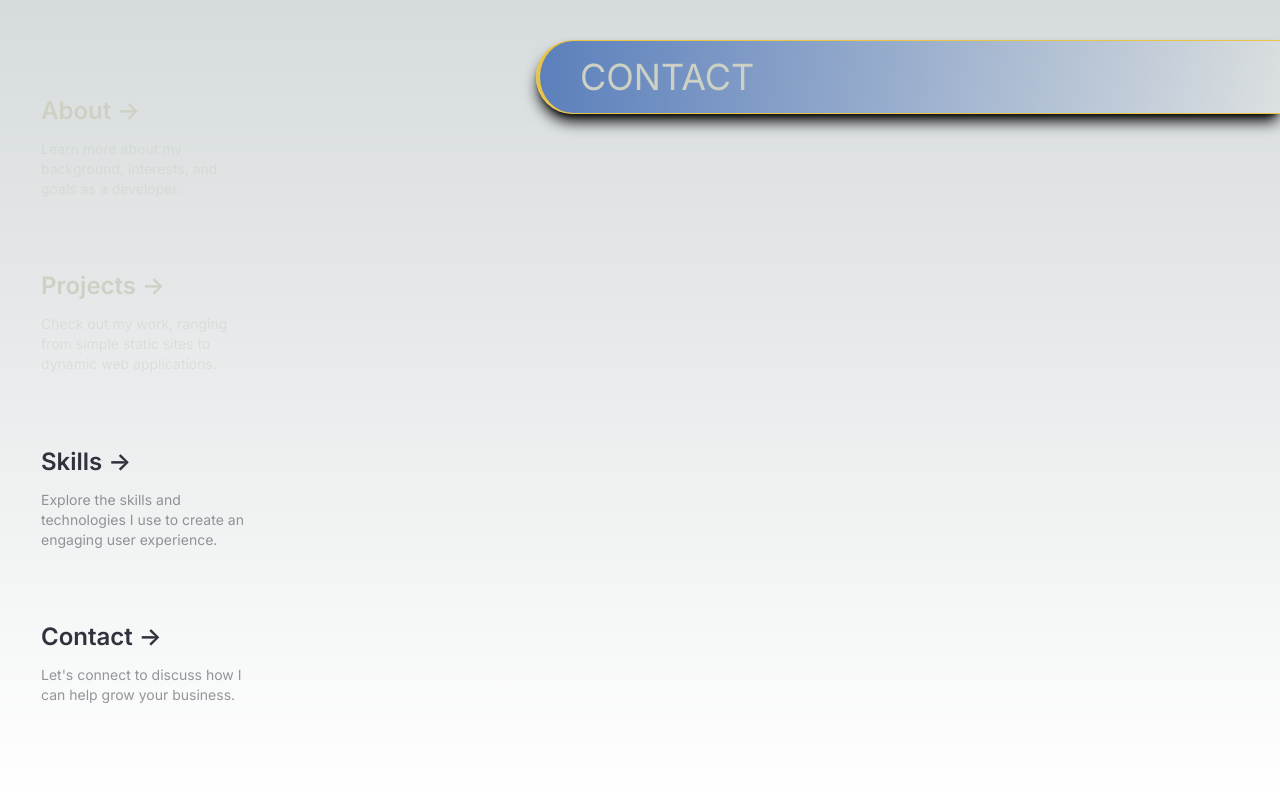
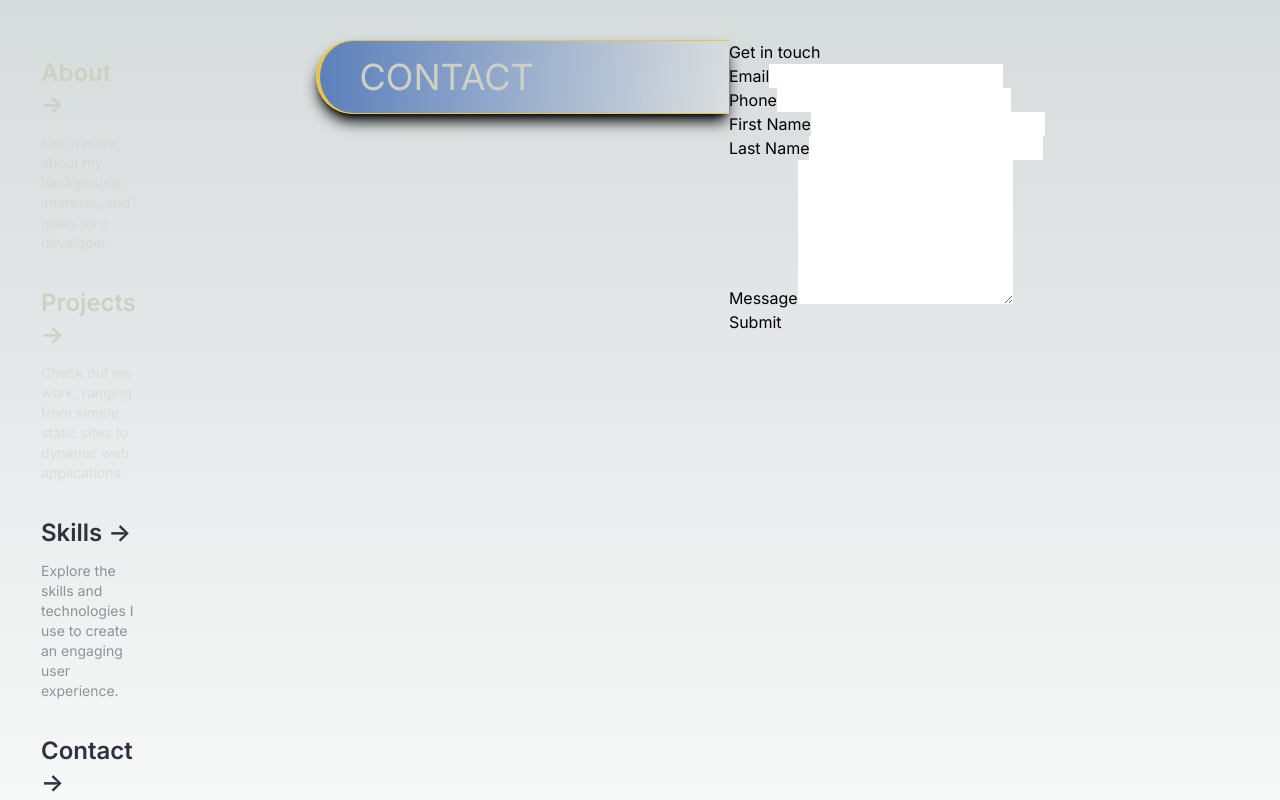
Before and after one commit to Jstanion/Portfolio, a Next.js app: page /contact in a window 1280 px wide. Shown: the top 800 px of the page. Built offline with nearby package versions, Linux system fonts and the light colour scheme.

Commit message:
added contact form

```diff
--- a/app/contact/page.js
+++ b/app/contact/page.js
@@ -1,5 +1,8 @@
+import React from "react";
+
 export default function Project() {
   return (
+    <>
       <div className="flex flex-col justify-between items-end w-full">
         <div className="flex justify-end w-full">
           <div className="flex justify-end items-center w-full">
@@ -9,5 +12,58 @@ export default function Project() {
           </div>
         </div>
       </div>
+      <form className="container">
+        <h1>Get in touch</h1>
+        <div className="email block">
+          <label htmlFor="frm-email">Email</label>
+          <input
+            id="frm-email"
+            type="email"
+            name="email"
+            autoComplete="email"
+            required
+          />
+        </div>
+        <div className="block phone">
+          <label htmlFor="frm-phone">Phone</label>
+          <input
+            id="frm-phone"
+            type="text"
+            name="phone"
+            autoComplete="tel"
+            required
+          />
+        </div>
+        <div className="name block">
+          <div>
+            <label htmlFor="frm-first">First Name</label>
+            <input
+              id="frm-first"
+              type="text"
+              name="first"
+              autoComplete="given-name"
+              required
+            />
+          </div>
+          <div>
+            <label htmlFor="frm-last">Last Name</label>
+            <input
+              id="frm-last"
+              type="text"
+              name="last"
+              autoComplete="family-name"
+              required
+            />
+          </div>
+        </div>
+        <div className="message block">
+          <label htmlFor="frm-message">Message</label>
+          <textarea id="frm-message" rows="6" name="message"></textarea>
+        </div>
+        <div className="button block">
+          <button type="submit">Submit</button>
+        </div>
+      </form>
+    </>
   );
 }
```
Lines whose indentation alone changed are shown as unchanged.
